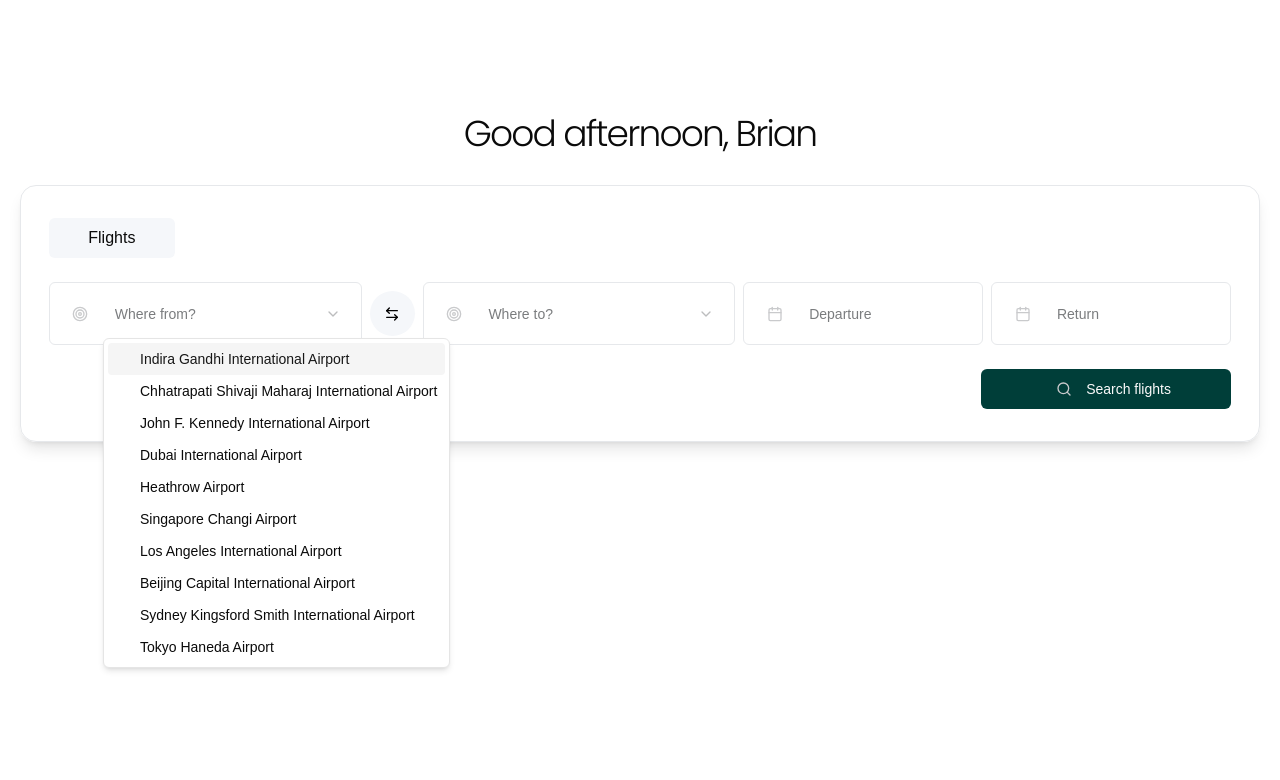
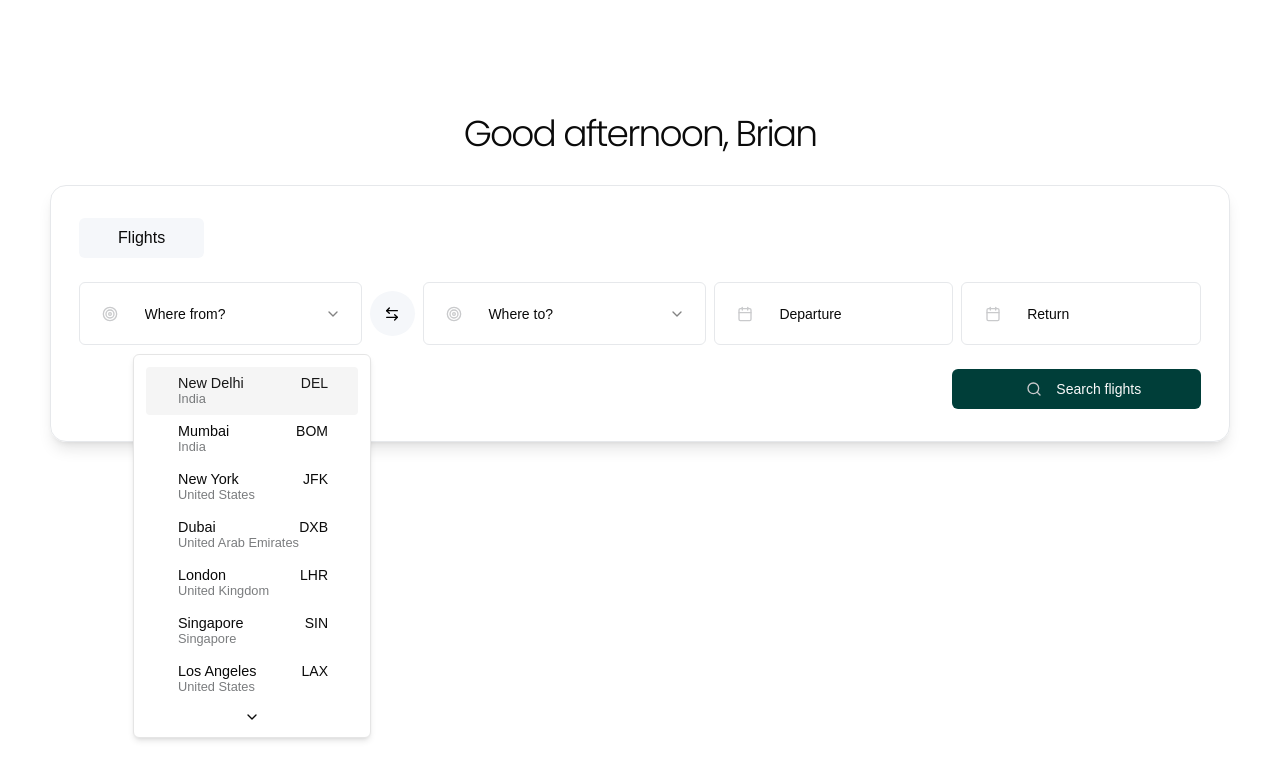
Before and after one commit to Yatik1/fligh_search_page, a Next.js app: page / in a window 1280 px wide. Both pictures are taken after a click on the button "Where from?". Shown: the top 780 px of the page. Built offline with nearby package versions, Linux system fonts and the light colour scheme.

Commit message:
Style debugging

```diff
--- a/components/SearchBar.tsx
+++ b/components/SearchBar.tsx
@@ -1,10 +1,11 @@
-"use client"
+"use client";
+
 import React, { useState } from 'react'
 import Icon from './Icon'
 import { Calendar as CalendarIcon, Target } from 'lucide-react'
+import { Calendar } from './ui/calendar'
+
 import { airports } from '@/data'
-
-import { Calendar } from './ui/calendar'
 
 import {
   Select,
@@ -16,17 +17,23 @@ import {
 
 import { Input } from "@/components/ui/input"
 
-const Searchbar = ({label,type}: {label: string, type: "select" | "date"}) => {
+const Searchbar = ({label,type,value,onChange}: {label: string, type: "select" | "date",value:string,onChange:(value:string)=>void}) => {
 
-    const [date, setDate] = useState<Date | undefined>();
     const [calendarOpen, setCalendarOpen] = useState(false);
 
+    const handleDateChange = (newDate : Date | undefined) => {
+      if(newDate){
+        onChange(newDate.toLocaleDateString())
+        setCalendarOpen(false)
+      }
+    }
+
     return (
-        <div className='flex items-center border border-[#E6E8EB] p-2 rounded-[6px] text-[#484a4db9]'>
+        <div className='flex items-center border border-[#E6E8EB] p-2 rounded-[6px]'>
             {type === "select" ? (
-                <div className='flex items-center'>
+                <div className='flex items-center w-[265px]'>
                     <Icon icon={<Target />} />
-                    <SelectScrollable label={label} />
+                    <SelectScrollable label={label} value={value} onChange={onChange} />
                 </div>
             ) : (
                 <div className='flex items-center justify-center'>
@@ -34,7 +41,7 @@ const Searchbar = ({label,type}: {label: string, type: "select" | "date"}) => {
                     <div className="relative text-sm">
                         <Input
                             type="text"
-                            value={date ? date.toLocaleDateString() : label}
+                            value={value || label}
                             readOnly
                             className="w-[177px] cursor-pointer"
                             onClick={() => setCalendarOpen(!calendarOpen)}
@@ -44,11 +51,8 @@ const Searchbar = ({label,type}: {label: string, type: "select" | "date"}) => {
                             <div className="absolute top-full left-0 z-10 bg-white outline-none">
                                 <Calendar
                                     mode='single'
-                                    selected={date}
-                                    onSelect={(newDate) => {
-                                        setDate(newDate);
-                                        setCalendarOpen(false);
-                                    }}
+                                    selected={value ? new Date(value) : undefined}
+                                    onSelect={handleDateChange}
                                 />
                             </div>
                         )}
@@ -61,17 +65,30 @@ const Searchbar = ({label,type}: {label: string, type: "select" | "date"}) => {
 
 export default Searchbar
 
-export function SelectScrollable({label}: {label: string}) {
+export function SelectScrollable({label , value, onChange}: {label: string, value:string, onChange:(value:string)=>void}) {
   return (
-    <Select>
+    <Select value={value} onValueChange={onChange}>
       <SelectTrigger className="w-[250px]">
         <SelectValue placeholder={label} />
       </SelectTrigger>
-      <SelectContent className='bg-white'>
+      <SelectContent className='bg-white mt-4 p-[0.5rem]'>
 
           {airports.map((airport) => (
-            <SelectItem key={airport.code} value={airport.code}>
-              {airport.name}
+            <SelectItem key={airport.code} value={airport.name} className='w-full'>
+
+             <div className="flex items-start w-[150px] justify-between">
+                <div className="flex flex-col items-start justify-start text-[0.9rem]">
+                  <p>{airport.city}</p>
+                  <p className="text-[#484a4db9] text-[0.8rem] mt-[-0.25rem]">
+                    {airport.country}
+                  </p>
+                </div>
+
+                <div className="flex items-start justify-end">
+                  <p className='font-thin'>{airport.code}</p>
+                </div>
+             </div>
+
             </SelectItem>
           ))}
 
```
